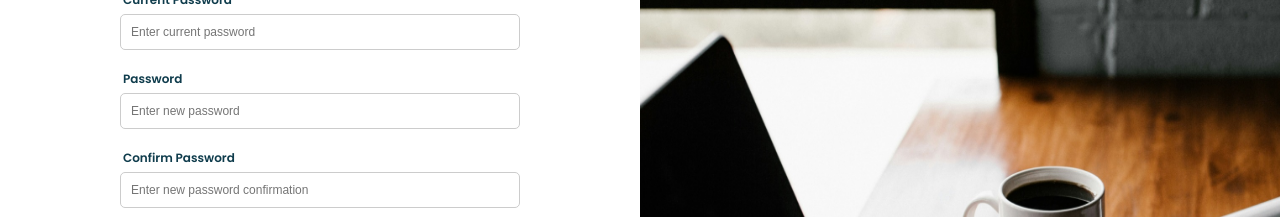
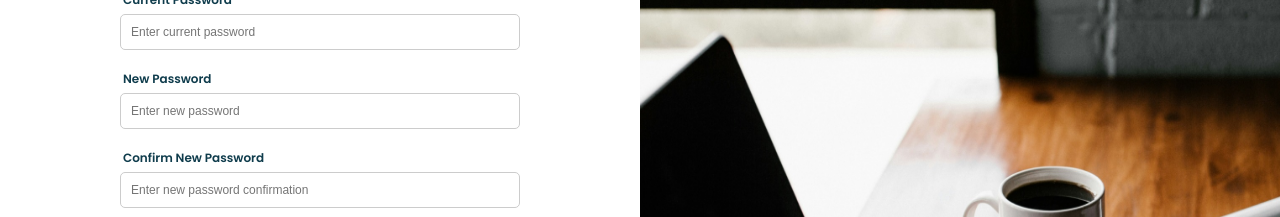
Before and after one commit to SeratiVilankulu/Image-Gallery-App, a React (Vite) app in the folder Test_api/image-gallery/: page /change-password in a window 1280 px wide. Shown: the part 200-417 px from the top of the page. Built offline with nearby package versions, Linux system fonts and the light colour scheme.

Commit message:
Frontend changes

```diff
--- a/Test_api/image-gallery/src/Pages/Navigations/TopNav.module.css
+++ b/Test_api/image-gallery/src/Pages/Navigations/TopNav.module.css
@@ -37,7 +37,7 @@
   height: 100px;
   top: 50px;
   box-shadow: 0 4px 8px rgba(0, 0, 0, 0.1);
-  right: 10px;
+  right: 25px;
 }
 
 .profile p {
--- a/Test_api/image-gallery/src/Pages/ResetPassword/ChangePassword.jsx
+++ b/Test_api/image-gallery/src/Pages/ResetPassword/ChangePassword.jsx
@@ -162,7 +162,7 @@ const ChangePassword = () => {
           <p className={PasswordStyle.errorMessage}>{error.CurrentPassword}</p>
 
           <div className={PasswordStyle.resetInput}>
-            <p>Password</p>
+            <p>New Password</p>
             <input
               type="password"
               placeholder="Enter new password"
@@ -177,7 +177,7 @@ const ChangePassword = () => {
           <p className={PasswordStyle.errorMessage}>{error.NewPassword}</p>
 
           <div className={PasswordStyle.resetInput}>
-            <p>Confirm Password</p>
+            <p>Confirm New Password</p>
             <input
               type="password"
               placeholder="Enter new password confirmation"
--- a/Test_api/image-gallery/src/Pages/SearchAndFilter/SearchAndFilter.module.css
+++ b/Test_api/image-gallery/src/Pages/SearchAndFilter/SearchAndFilter.module.css
@@ -1,6 +1,7 @@
 /*Filter styles*/
 .searchAndFilter {
   position: relative;
+  width: 100vh;
 }
 
 .filterSection {
```
